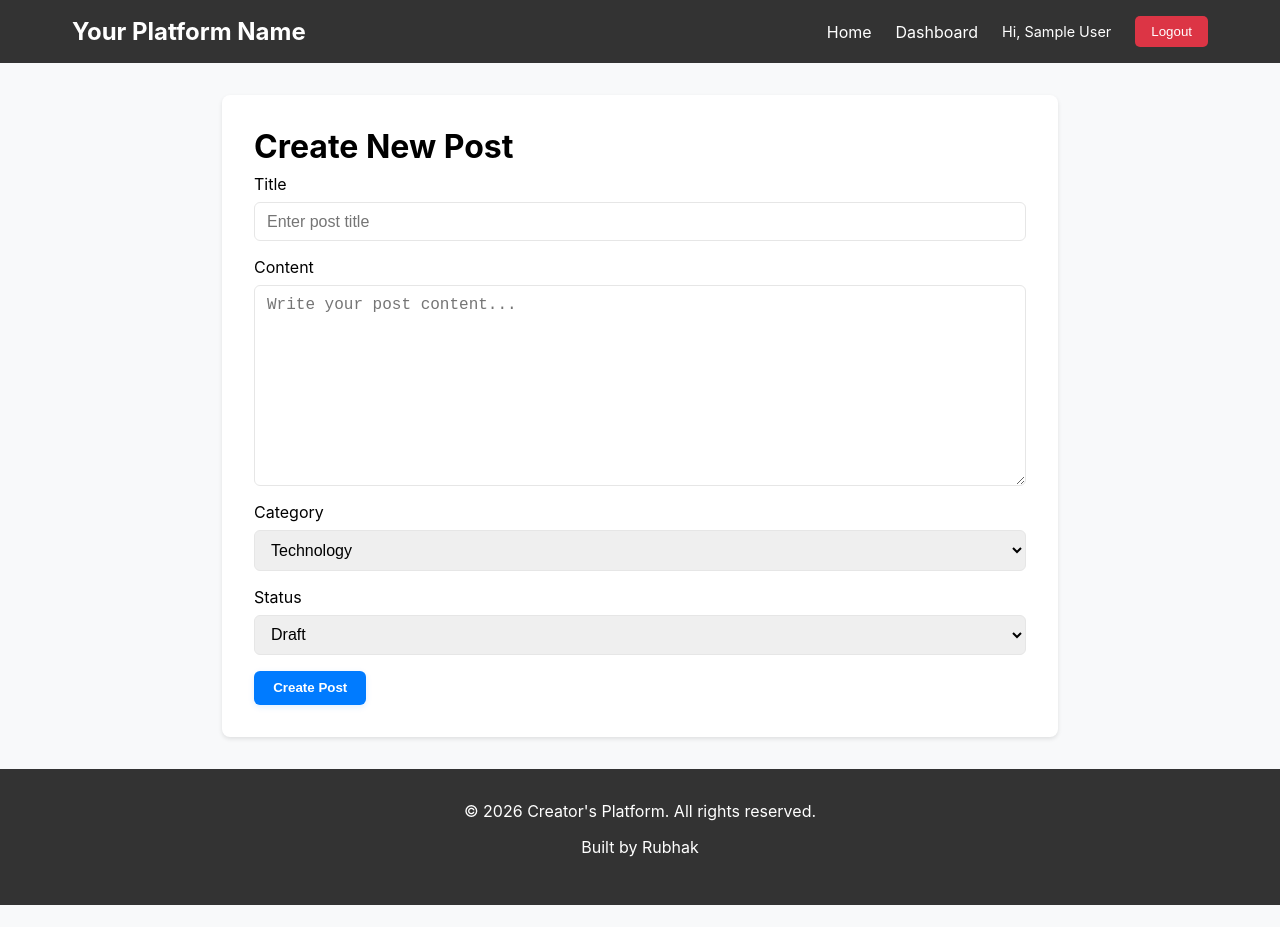
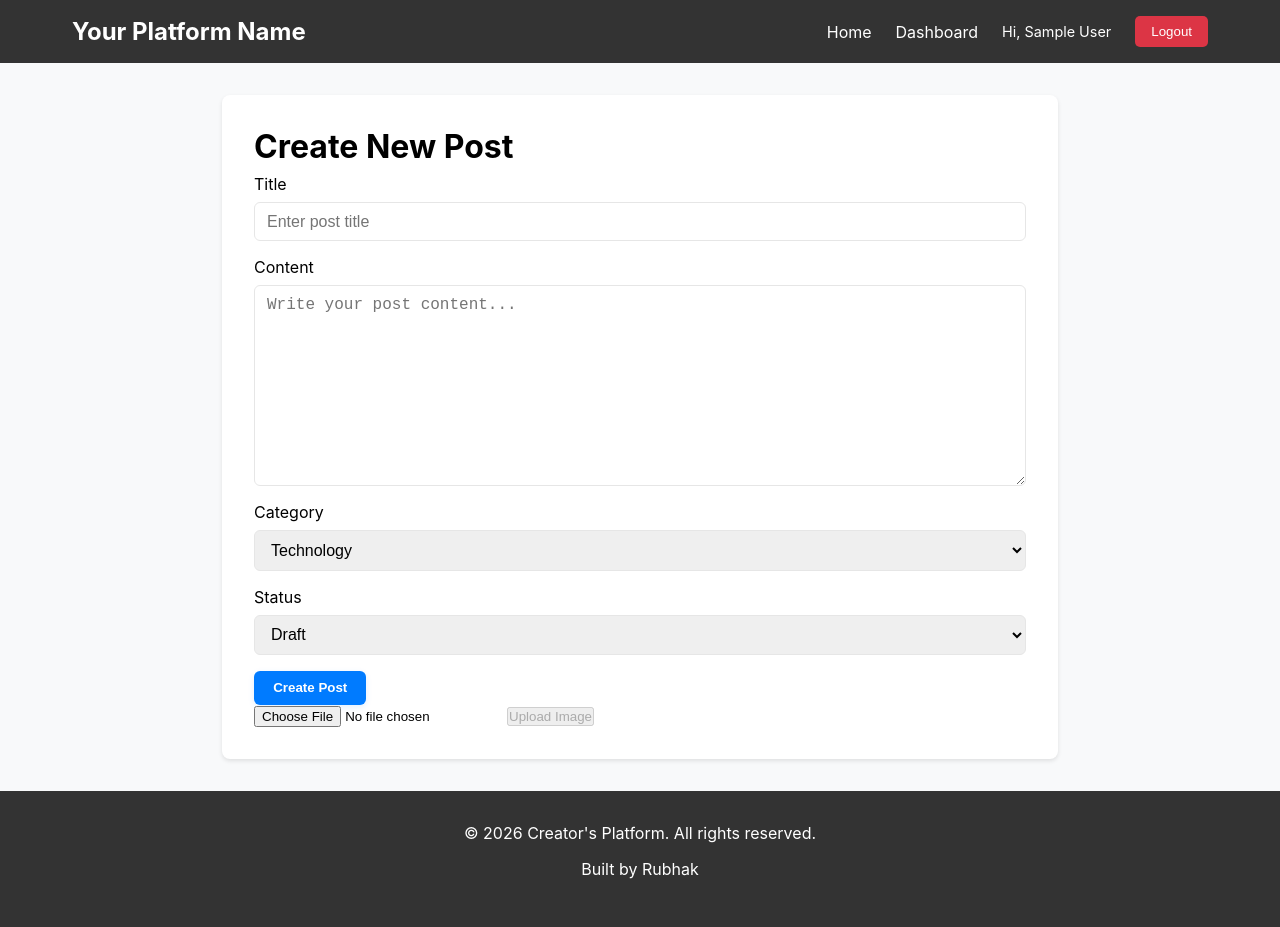
Before and after one commit to neranjan-r-2187/creators-platform, a React (Vite) app in the folder client/: page /create in a window 1280 px wide. Before the commit the page ends 905 px from the top, so only its background shows below. Built offline with nearby package versions, Linux system fonts and the light colour scheme; sample sign-in values are in the browser's storage.

Commit message:
Add ImageUpload component with preview and validation

```diff
--- /dev/null
+++ b/client/src/components/ImageUpload.jsx
@@ -0,0 +1,112 @@
+import React, { useState, useEffect } from 'react';
+
+const ImageUpload = ({ onUpload }) => {
+  const [selectedFile, setSelectedFile] = useState(null);
+  const [previewUrl, setPreviewUrl] = useState(null);
+  const [error, setError] = useState('');
+
+  const validateFile = (file) => {
+    const allowedTypes = ['image/jpeg', 'image/png', 'image/webp', 'image/gif'];
+    const maxSizeInBytes = 5 * 1024 * 1024; // 5MB
+
+    if (!allowedTypes.includes(file.type)) {
+      return 'Please select an image file (JPEG, PNG, WebP, or GIF)';
+    }
+
+    if (file.size > maxSizeInBytes) {
+      return `File is too large. Maximum size is 5MB. Your file is ${(file.size / (1024 * 1024)).toFixed(2)}MB`;
+    }
+
+    return null; // null means no error
+  };
+
+  const handleFileChange = (e) => {
+    const file = e.target.files[0];
+
+    // If user cancels the picker without selecting, files[0] will be undefined
+    if (!file) return;
+
+    // Clear previous errors
+    setError('');
+
+    // Validate the file
+    const validationError = validateFile(file);
+    if (validationError) {
+      setError(validationError);
+      setSelectedFile(null);
+      setPreviewUrl(null);
+      return;
+    }
+
+    // Set the file and generate a preview
+    setSelectedFile(file);
+
+    // Revoke previous preview URL to prevent memory leaks
+    if (previewUrl) {
+      URL.revokeObjectURL(previewUrl);
+    }
+
+    const objectUrl = URL.createObjectURL(file);
+    setPreviewUrl(objectUrl);
+  };
+
+  const handleSubmit = (e) => {
+    e.preventDefault();
+
+    if (!selectedFile) {
+      setError('Please select an image first');
+      return;
+    }
+
+    // Create FormData and append the file
+    const formData = new FormData();
+    formData.append('image', selectedFile); // 'image' must match upload.single('image') on the backend
+
+    // Pass formData up to the parent component via the onUpload prop
+    // The parent will handle the actual API call
+    if (onUpload) {
+      onUpload(formData);
+    }
+  };
+
+  useEffect(() => {
+    // This runs when previewUrl changes or the component unmounts
+    return () => {
+      if (previewUrl) {
+        URL.revokeObjectURL(previewUrl);
+      }
+    };
+  }, [previewUrl]);
+
+  return (
+    <>
+      <form onSubmit={handleSubmit} className="image-upload-form">
+
+        <input type="file" accept="image/jpeg,image/png,image/webp,image/gif" onChange={handleFileChange}/>
+
+        {error && (
+          <p style={{ color: 'red' }}>
+            {error}
+          </p>
+        )}
+
+        {previewUrl && (
+          <div>
+            <p>Preview:</p>
+            <img
+              src={previewUrl}
+              alt="Selected file preview"
+              style={{ width: '200px', height: '200px', objectFit: 'cover' }}
+            />
+          </div>
+        )}
+
+        <button type="submit" disabled={!selectedFile || !!error}>
+          Upload Image
+        </button>
+      </form>
+    </>
+  );
+};
+
+export default ImageUpload;
--- a/client/src/pages/CreatePost.jsx
+++ b/client/src/pages/CreatePost.jsx
@@ -2,6 +2,7 @@ import { useState } from 'react';
 import { useNavigate } from 'react-router-dom';
 import api from '../services/api';
 import { toast } from 'react-toastify';
+import ImageUpload from '../components/ImageUpload';
 
 const CreatePost = () => {
   const [formData, setFormData] = useState({
@@ -12,7 +13,7 @@ const CreatePost = () => {
   });
   const [isLoading, setIsLoading] = useState(false);
   const [error, setError] = useState('');
-
+  const [image, setImage] = useState(null);
   const navigate = useNavigate();
 
   const handleChange = (e) => {
@@ -20,6 +21,12 @@ const CreatePost = () => {
       ...formData,
       [e.target.name]: e.target.value
     });
+  };
+
+  const handleUpload = (formData) => {
+    // In Lesson 4.7, you'll send this formData to the backend
+    // For now, just log it to confirm it works
+    console.log('FormData ready:', formData.get('image'));
   };
 
   const handleSubmit = async (e) => {
@@ -117,6 +124,7 @@ const CreatePost = () => {
             {isLoading ? 'Creating...' : 'Create Post'}
           </button>
         </form>
+        <ImageUpload onUpload={handleUpload} />
       </div>
     </div>
   );
```
